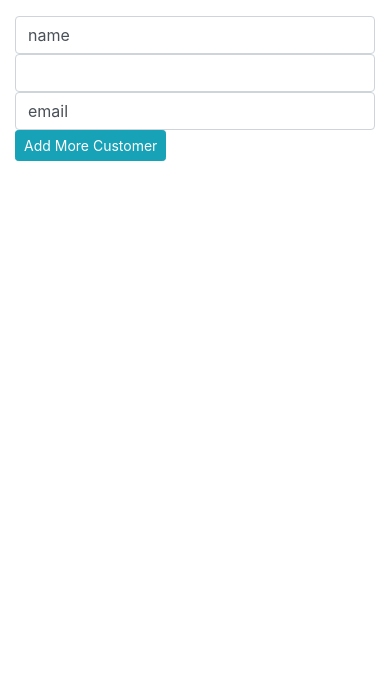
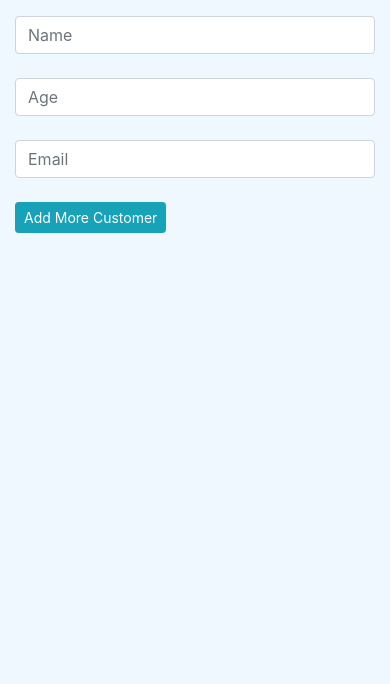
Before and after one commit to bharathjinka09/dynamic-input-fields, a plain HTML site: page index.html in a window 390 px wide. Shown: the part 160-844 px from the top of the page. Drawn offline with nearby package versions, Linux system fonts and the light colour scheme.

Commit message:
added space for mobile

```diff
--- a/index.html
+++ b/index.html
@@ -5,6 +5,11 @@
 	<meta name="viewport" content="width=device-width, initial-scale=1.0">
 	<link rel="stylesheet" href="https://maxcdn.bootstrapcdn.com/bootstrap/4.0.0/css/bootstrap.min.css" integrity="sha384-Gn5384xqQ1aoWXA+058RXPxPg6fy4IWvTNh0E263XmFcJlSAwiGgFAW/dAiS6JXm" crossorigin="anonymous">
 	<script src="https://ajax.googleapis.com/ajax/libs/jquery/3.5.1/jquery.min.js"></script>
+	<style type="text/css">
+		body{
+			background: aliceblue;
+		}
+	</style>
 </head>
 <body>
 <div class="container">
@@ -14,19 +19,23 @@
 		<div class="row">
 			<div class="col-md-3">
 
-			    <input class="form-control" name="customer_name" type="text" value="name">
+			    <input class="form-control" name="customer_name" type="text" placeholder="Name">
+			    <br>
 			</div>
 			<div class="col-md-3">
 
-			    <input class="form-control" name="customer_age" type="number" value="age">
+			    <input class="form-control" name="customer_age" type="number" placeholder="Age">
+			    <br>
 			</div>
 			<div class="col-md-3">
 
-			    <input class="form-control" name="customer_email" type="email" value="email">
+			    <input class="form-control" name="customer_email" type="email" placeholder="Email">
+			    <br>
 			</div>
 			<div class="col-md-3">
 
 			    <a class="extra-fields-customer btn btn-sm btn-info" href="#">Add More Customer</a>
+			    <br>
 			</div>
 		</div>
 		<br>
```
